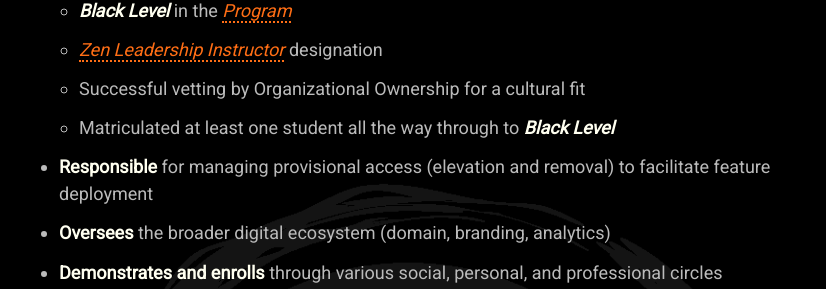
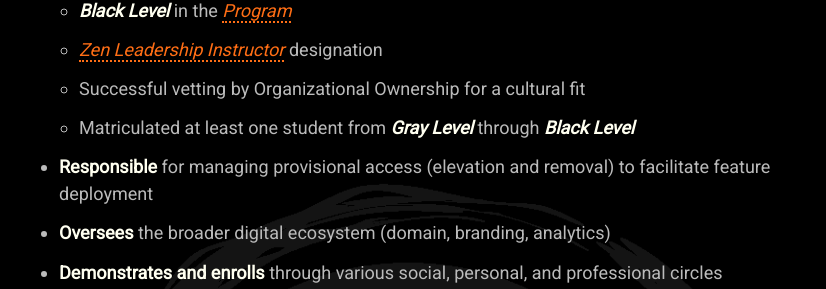
Before and after one commit to mindset-dojo/mindset-dojo.github.io, a Jekyll site: the page built from project.md, in a window 1280 px wide and 900 px high, scrolled down 3059 px. Shown: the part 143-432 px from the top of the window, without its empty margins (229-1055 px from the left). Built offline with Jekyll 4.4.1, drawn with Linux system fonts in a browser that asks for light colours; some web fonts are replaced.

Commit message:
fix: Touch up

```diff
--- a/project.md
+++ b/project.md
@@ -93,7 +93,7 @@ Project leadership designations are *voluntary* and reviewed periodically to ens
   * ***Black Level*** in the [Program]({{'/program' | relative_url}})
   * [Zen Leadership Instructor](https://zenleader.global/programs/coachinstructor/zlinstructor) designation
   * Successful vetting by Organizational Ownership for a cultural fit
-  * Matriculated at least one student all the way through to ***Black Level***
+  * Matriculated at least one student from ***Gray Level*** through ***Black Level***
 * **Responsible** for managing provisional access (elevation and removal) to facilitate feature deployment
 * **Oversees** the broader digital ecosystem (domain, branding, analytics)
 * **Demonstrates and enrolls** through various social, personal, and professional circles
```
